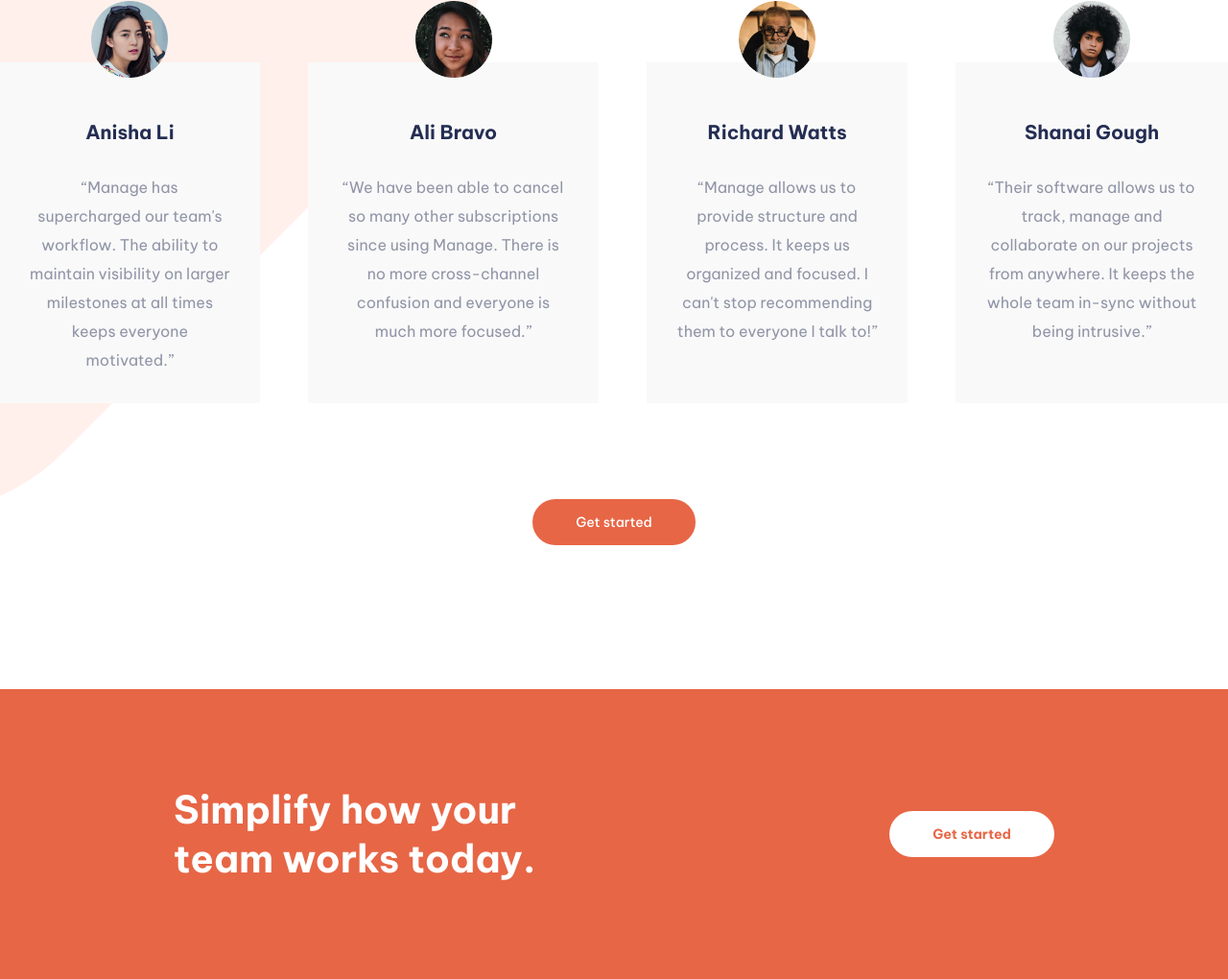
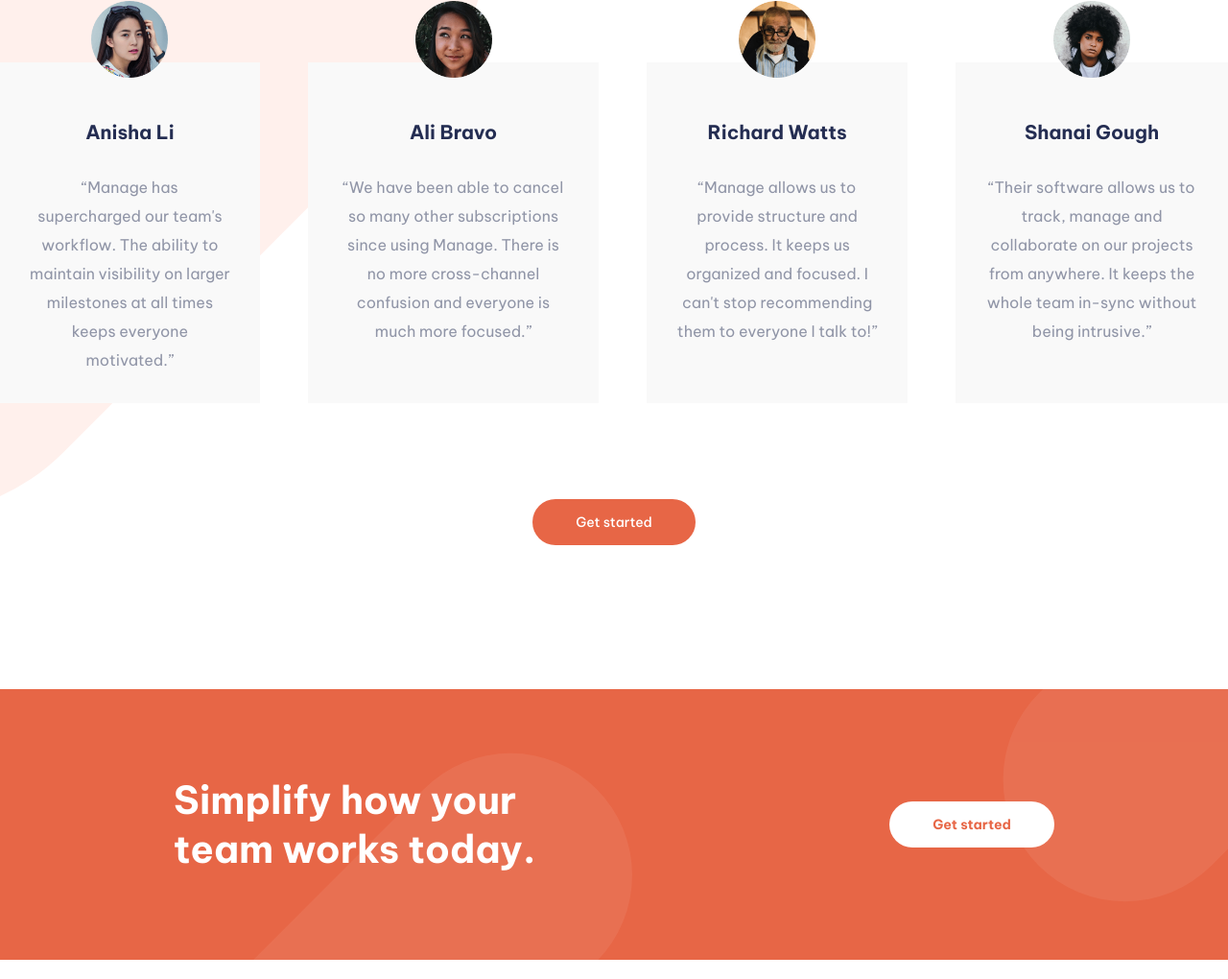
Before and after one commit to RichardVerbraak/manage-landing-site, a plain HTML site: page index.html in a window 1280 px wide. Shown: the part 2022-3042 px from the top of the page at 96% size. Drawn offline with Linux system fonts and the light colour scheme.

Commit message:
Added the background in the simplify section and moved out background into own component

```diff
--- /dev/null
+++ b/sass/components/_background.scss
@@ -0,0 +1,14 @@
+.background {
+	background-image: url('../../images/bg-tablet-pattern.svg');
+	background-repeat: no-repeat;
+	background-position: top -17% right -6%;
+
+	&::after {
+		content: url(../../images/bg-tablet-pattern.svg);
+		position: absolute;
+		top: 218%;
+		z-index: -1;
+		left: -24%;
+		width: 100%;
+	}
+}
--- a/sass/components/_button.scss
+++ b/sass/components/_button.scss
@@ -12,6 +12,7 @@
 
 	transition: all 0.2s;
 
+	// standard hover animation
 	&--standard {
 		&:hover {
 			background-color: rgba($color-primary, 0.75);
@@ -29,7 +30,7 @@
 		align-self: center;
 
 		&:hover {
-			background-color: rgba(#fff, 0.75);
+			background-color: lighten(#fff, 0.5);
 			box-shadow: 0 0.5rem 1rem rgba(#fff, 0.5);
 		}
 
--- a/sass/components/_simplify.scss
+++ b/sass/components/_simplify.scss
@@ -2,7 +2,7 @@
 	&__content {
 		display: flex;
 		justify-content: space-around;
-		padding: 10rem 0rem;
+		padding: 9rem 0rem;
 	}
 
 	&__title {
--- a/sass/main.scss
+++ b/sass/main.scss
@@ -8,6 +8,7 @@
 @import './components/carousel';
 @import './components/testimonial';
 @import './components/simplify';
+@import './components/background';
 
 @import './layouts/navigation';
 @import './layouts/header';
--- a/sass/pages/_home.scss
+++ b/sass/pages/_home.scss
@@ -14,19 +14,11 @@
 
 .section-simplify {
 	background-color: $color-primary;
+
+	background-image: url(../../images/bg-simplify-section-desktop.svg);
+	background-repeat: no-repeat;
+	background-size: 92%;
+
+	background-position-x: 256%;
+	background-position-y: 88%;
 }
-
-.background {
-	background-image: url('../../images/bg-tablet-pattern.svg');
-	background-repeat: no-repeat;
-	background-position: top -17% right -6%;
-
-	&::after {
-		content: url(../../images/bg-tablet-pattern.svg);
-		position: absolute;
-		top: 218%;
-		z-index: -1;
-		left: -24%;
-		width: 100%;
-	}
-}
```
Also changed, not shown: css/main.css, 1 other file.
